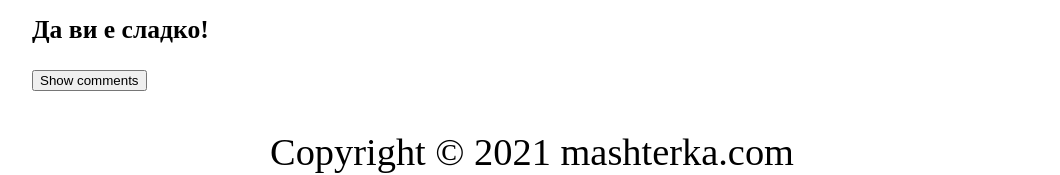
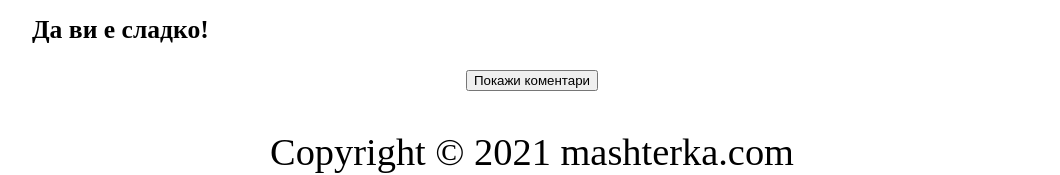
Before and after one commit to dreadlocker/pifa, a Vue app: page /izhrana/recepti/pecheni-kiyftenca-ot-leshta in a window 1280 px wide. Shown: the part 3389-3564 px from the top of the page, without its empty margins (108-1168 px from the left). Built offline with nearby package versions, Linux system fonts and the light colour scheme.

Commit message:
additions

```diff
--- a/src/components/common/BaseArticle.vue
+++ b/src/components/common/BaseArticle.vue
@@ -32,6 +32,16 @@
         :key="item.src"
         class="base-article-img"
       />
+      <iframe
+        v-else-if="item.tag === 'video'"
+        :title="iframeTitle"
+        :src="iframeSrc"
+        frameborder="0"
+        allow="accelerometer; autoplay; clipboard-write; encrypted-media; gyroscope; picture-in-picture"
+        allowfullscreen="true"
+        :key="index"
+        class="iframe"
+      ></iframe>
     </template>
   </div>
 </template>
--- a/src/components/common/FBcomments.vue
+++ b/src/components/common/FBcomments.vue
@@ -1,7 +1,7 @@
 <template>
   <div>
     <button v-if="showCommentsBtnVisible" @click="showComments">
-      Show comments
+      Покажи коментари
     </button>
     <div
       ref="FBcoments"
--- a/src/views/Izhrana/Plodove/Avokado.vue
+++ b/src/views/Izhrana/Plodove/Avokado.vue
@@ -156,5 +156,5 @@ export default {
 
 <style lang="sass" scoped>
 .content
-  display: block !important
+  flex-direction: column !important
 </style>
--- a/src/views/Izhrana/Recepti/BananovKeksBezZahar.vue
+++ b/src/views/Izhrana/Recepti/BananovKeksBezZahar.vue
@@ -88,5 +88,5 @@ export default {
 
 <style lang="sass" scoped>
 .content
-  display: block !important
+  flex-direction: column !important
 </style>
--- a/src/views/Izhrana/Recepti/DomashenShokoladBezZahar.vue
+++ b/src/views/Izhrana/Recepti/DomashenShokoladBezZahar.vue
@@ -68,5 +68,5 @@ export default {
 
 <style lang="sass" scoped>
 .content
-  display: block !important
+  flex-direction: column !important
 </style>
--- a/src/views/Izhrana/Recepti/KakDaSiNapravimKombycha.vue
+++ b/src/views/Izhrana/Recepti/KakDaSiNapravimKombycha.vue
@@ -304,5 +304,5 @@ export default {
 
 <style lang="sass" scoped>
 .content
-  display: block !important
+  flex-direction: column !important
 </style>
--- a/src/views/Izhrana/Recepti/PecheniKiyftencaOtLeshta.vue
+++ b/src/views/Izhrana/Recepti/PecheniKiyftencaOtLeshta.vue
@@ -134,5 +134,5 @@ export default {
 
 <style lang="sass" scoped>
 .content
-  display: block !important
+  flex-direction: column !important
 </style>
--- a/src/views/Izhrana/Recepti/PostenBqlSosChesun.vue
+++ b/src/views/Izhrana/Recepti/PostenBqlSosChesun.vue
@@ -59,5 +59,5 @@ export default {
 
 <style lang="sass" scoped>
 .content
-  display: block !important
+  flex-direction: column !important
 </style>
--- a/src/views/Izhrana/Zelenchyci/DomatutMoqPriqtel.vue
+++ b/src/views/Izhrana/Zelenchyci/DomatutMoqPriqtel.vue
@@ -8,6 +8,7 @@
 <script>
 import BaseArticle from "@/components/common/BaseArticle.vue";
 import FBcomments from "@/components/common/FBcomments.vue";
+import { articlesHolder } from "@/assets/articlesHolder.js";
 
 export default {
   name: "DomatutMoqPriqtel",
@@ -27,7 +28,7 @@ export default {
         },
         {
           tag: "h1",
-          text: "Доматът, моя приятел",
+          text: articlesHolder.izhrana.zelenchyci[0].text,
         },
         {
           tag: "p",
@@ -201,5 +202,5 @@ export default {
 
 <style lang="sass" scoped>
 .content
-  display: block !important
+  flex-direction: column !important
 </style>
```
Also changed, not shown: 1 other file (tests, documents, lock files or other folders).
